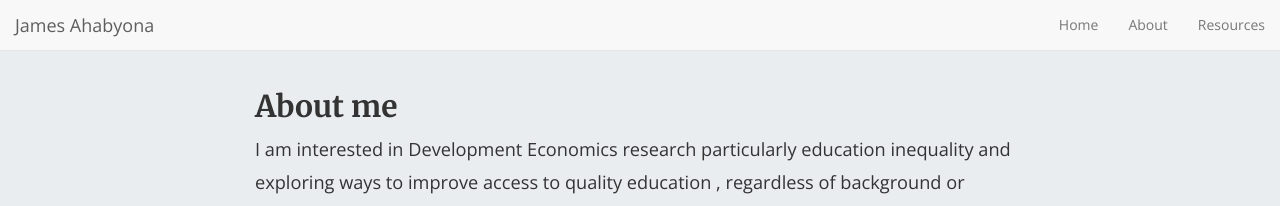
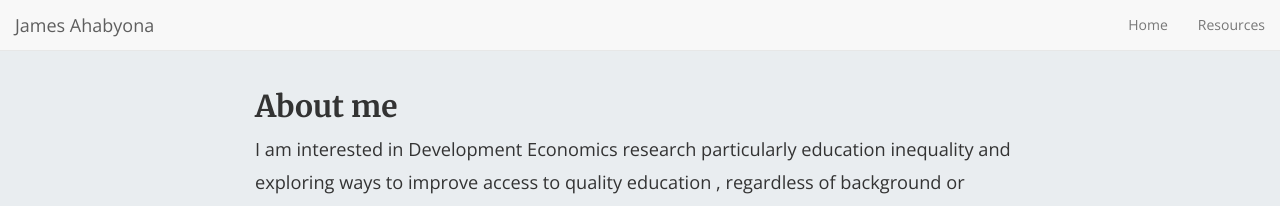
Before and after one commit to mariaelenaguer/mariaelenaguer.github.io, a Jekyll site: the page built from About.md, in a window 1280 px wide. Shown: the top 206 px of the page. Built offline with Jekyll 4.4.1, drawn with Linux system fonts in a browser that asks for light colours; nearby versions of some CDN libraries.

Commit message:
Update _config.yml

```diff
--- a/_config.yml
+++ b/_config.yml
@@ -102,7 +102,6 @@ enable_contact: false
 enable_nav: true
 nav_item:
   - { url: '/', text: 'Home' }
-  - { url: '/About', text: 'About' }
   - { url: '/Resources', text: 'Resources' }
 
   # Custom styling
```
